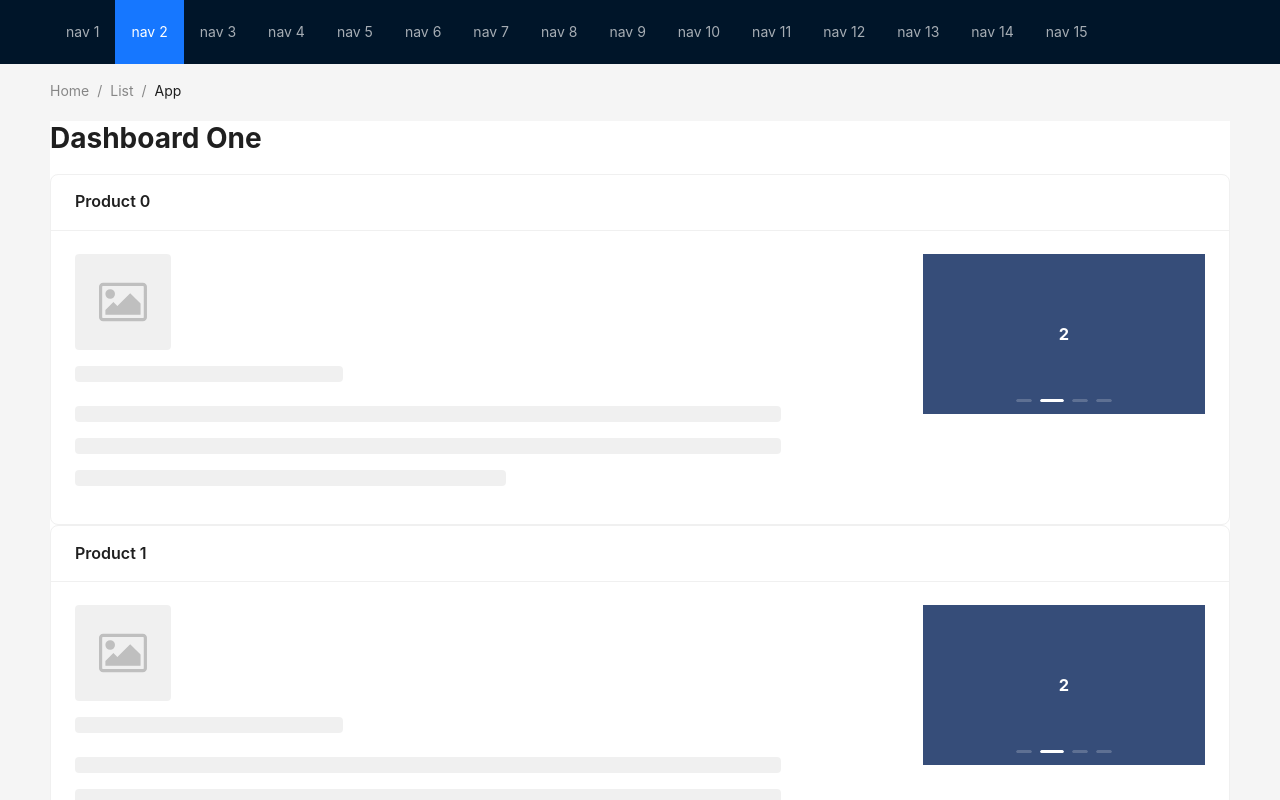
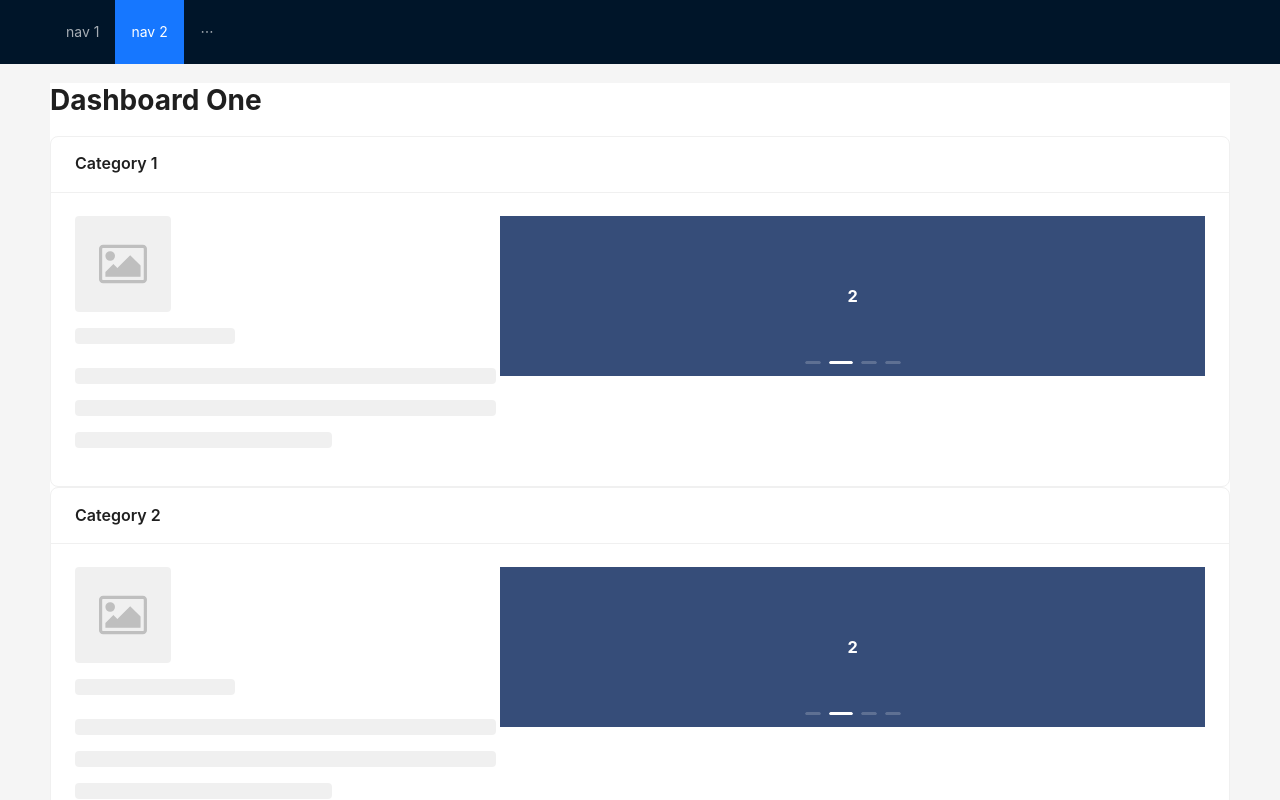
Before and after one commit to purplehays09/ecomm-test, a React (Create React App) app: page / in a window 1280 px wide. Shown: the top 800 px of the page. Built offline with nearby package versions, Linux system fonts and the light colour scheme.

Commit message:
add dashboard 1

```diff
--- a/src/App.js
+++ b/src/App.js
@@ -19,7 +19,7 @@ const App = () => {
           theme="dark"
           mode="horizontal"
           defaultSelectedKeys={['2']}
-          items={new Array(15).fill(null).map((_, index) => {
+          items={new Array(3).fill(null).map((_, index) => {
             const key = index + 1;
             return {
               key,
@@ -33,15 +33,6 @@ const App = () => {
           padding: '0 50px',
         }}
       >
-        <Breadcrumb
-          style={{
-            margin: '16px 0',
-          }}
-        >
-          <Breadcrumb.Item>Home</Breadcrumb.Item>
-          <Breadcrumb.Item>List</Breadcrumb.Item>
-          <Breadcrumb.Item>App</Breadcrumb.Item>
-        </Breadcrumb>
         <div
           className="site-layout-content"
           style={{
--- a/src/DashbaordOne.js
+++ b/src/DashbaordOne.js
@@ -15,16 +15,15 @@ export default function DashboardOne() {
     <>
       <h1>Dashboard One</h1>
       {
-        [...Array(10)].map((_, index) => {
+        [...Array(8)].map((_, index) => {
           return (
-            <Card title={`Product ${index}`} bordered={true}>
-              <Row>
-                <Col span={15}>
+            <Card title={`Category ${index + 1}`} bordered={true}>
+              <Row gutter={[4,4]}>
+                <Col span={9}>
                   <Skeleton.Image/>
                   <Skeleton/>
                 </Col>
-                <Col span={3}/>
-                <Col span={6}>
+                <Col span={15}>
                   <Carousel autoplay>
                   <div>
                     <h3 style={contentStyle}>1</h3>
```
